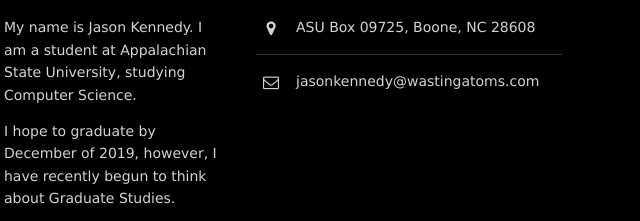
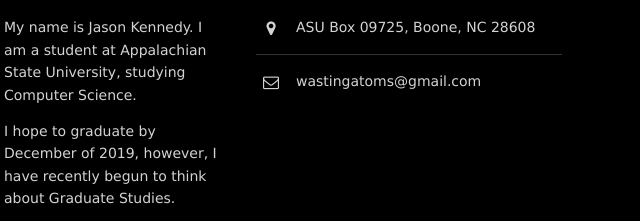
Before and after one commit to kennedyjason/kennedyjason.github.io, a plain HTML site: page index.html in a window 1280 px wide. Shown: the part 1870-2091 px from the top of the page, 147-787 px from the left. Drawn offline with Linux system fonts and the light colour scheme.

Commit message:
Update index.html

```diff
--- a/index.html
+++ b/index.html
@@ -155,7 +155,7 @@ Licence URI: http://www.os-templates.com/template-terms
         <!--<li><i class="fa fa-phone"></i> +00 (123) 456 7890<br>
           +00 (123) 456 7890</li>-->
        <!-- <li><i class="fa fa-fax"></i> +00 (123) 456 7890</li>-->
-        <li><i class="fa fa-envelope-o"></i> jasonkennedy@wastingatoms.com</li>
+        <li><i class="fa fa-envelope-o"></i> wastingatoms@gmail.com</li>
       </ul>
     <!--</div>
     <div class="one_quarter">
```
